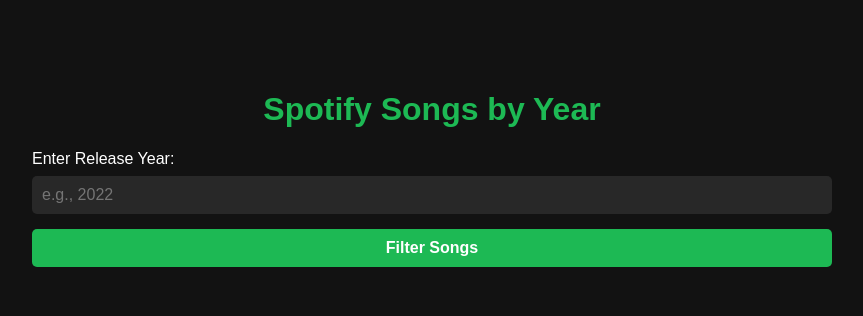
After one commit to sidjakinsboriss/spotify_app, a FastAPI app: template templates/saved_songs.html in a window 1280 px wide. The commit adds this page. Shown: the top 316 px of the page, without its empty margins (208-1071 px from the left). Run offline with FastAPI, Linux system fonts and the light colour scheme; the template is opened without the code that fills it, so the values that code supplies are empty.

Commit message:
added songs by year page

```diff
--- a/spotify.py
+++ b/spotify.py
@@ -1,9 +1,11 @@
+import asyncio
 import base64
 import random
 import string
 from functools import lru_cache
 from urllib.parse import urlencode
 
+import httpx
 import requests
 from fastapi import FastAPI, Depends, Request
 from fastapi.responses import RedirectResponse, HTMLResponse
@@ -62,11 +64,11 @@ def set_access_token(code: str, settings: Settings = Depends(get_settings)):
 
 @app.get('/callback')
 def callback(_: str = Depends(set_access_token)):
-    return RedirectResponse('http://localhost:8000/songs')
+    return RedirectResponse('http://localhost:8000/top_songs')
 
 
-@app.get('/songs', response_class=HTMLResponse)
-def get_songs(request: Request, time_range: str = 'long_term', limit: int = 10):
+@app.get('/top_songs', response_class=HTMLResponse)
+def get_top_songs(request: Request, time_range: str = 'long_term', limit: int = 10):
     url = 'https://api.spotify.com/v1/me/top/tracks'
     headers = {
         'Authorization': f'Bearer {ACCESS_TOKEN}'
@@ -78,13 +80,51 @@ def get_songs(request: Request, time_range: str = 'long_term', limit: int = 10):
     album_covers = [song['album']['images'][0]['url'] for song in data]
 
     return templates.TemplateResponse(
-        request=request, name='songs.html', context={'songs_and_covers': zip(song_names, album_covers)}
+        request=request, name='top_songs.html', context={'songs_and_covers': zip(song_names, album_covers)}
+    )
+
+
+async def fetch_songs_for_offset(offset: int):
+    url = 'https://api.spotify.com/v1/me/tracks'
+    headers = {'Authorization': f'Bearer {ACCESS_TOKEN}'}
+    params = {'limit': 50, 'offset': offset}
+
+    async with httpx.AsyncClient() as client:
+        response = await client.get(url, headers=headers, params=params)
+        response.raise_for_status()
+        return response.json()
+
+
+@app.get('/saved', response_class=HTMLResponse)
+async def get_saved_songs(request: Request, year: str | None = None):
+    initial_response = await fetch_songs_for_offset(0)
+    total_songs = initial_response['total']
+    print(total_songs)
+    offsets = range(0, total_songs, 50)
+
+    # Fetch all pages concurrently
+    tasks = [fetch_songs_for_offset(offset) for offset in offsets]
+    responses = await asyncio.gather(*tasks)
+    song_names = []
+    album_covers = []
+
+    for response in responses:
+        tracks = response['items']
+        tracks = list(
+            filter(lambda track: track['track']['album']['release_date'].startswith(year), tracks)
+        ) if year else tracks
+
+        song_names = [*song_names, *[track['track']['name'] for track in tracks]]
+        album_covers = [*album_covers, *[track['track']['album']['images'][0]['url'] for track in tracks]]
+
+    return templates.TemplateResponse(
+        request=request, name='saved_songs.html', context={'songs_and_covers': zip(song_names, album_covers)}
     )
 
 
 @app.get('/login')
 async def login(settings: Settings = Depends(get_settings)):
-    scope = 'user-read-private user-read-email user-top-read'
+    scope = 'user-read-private user-read-email user-top-read user-library-read'
     state = generate_random_string(16)
 
     query_params = {
--- /dev/null
+++ b/templates/saved_songs.html
@@ -0,0 +1,88 @@
+<!DOCTYPE html>
+<html lang="en">
+<head>
+    <meta charset="UTF-8">
+    <meta name="viewport" content="width=device-width, initial-scale=1.0">
+    <title>Spotify Songs</title>
+    <style>
+        body {
+            font-family: Arial, sans-serif;
+            background-color: #121212; /* Spotify-like dark background */
+            color: white;
+            margin: 0;
+            padding: 0;
+        }
+        .container {
+            max-width: 800px;
+            margin: 50px auto;
+            padding: 20px;
+        }
+        h1 {
+            text-align: center;
+            color: #1DB954; /* Spotify green */
+        }
+        form {
+            margin-bottom: 30px;
+        }
+        label {
+            display: block;
+            margin-bottom: 8px;
+        }
+        input, select, button {
+            display: block;
+            width: 100%;
+            margin-bottom: 15px;
+            padding: 10px;
+            font-size: 16px;
+            border: none;
+            border-radius: 5px;
+            box-sizing: border-box;
+        }
+        input, select {
+            background-color: #282828;
+            color: white;
+        }
+        button {
+            background-color: #1DB954;
+            color: white;
+            font-weight: bold;
+            cursor: pointer;
+        }
+        button:hover {
+            background-color: #1ed760;
+        }
+        .song-grid {
+            display: grid;
+            grid-template-columns: repeat(auto-fill, minmax(150px, 1fr));
+            gap: 20px;
+        }
+        .song {
+            text-align: center;
+        }
+        .song img {
+            width: 100%;
+            border-radius: 8px;
+        }
+    </style>
+</head>
+<body>
+    <div class="container">
+        <h1>Spotify Songs by Year</h1>
+        <form action="http://localhost:8000/saved" method="get">
+            <label for="release_year">Enter Release Year:</label>
+            <input type="text" id="release_year" name="year" placeholder="e.g., 2022">
+
+            <button type="submit">Filter Songs</button>
+        </form>
+
+        <div class="song-grid">
+            {% for song, cover in songs_and_covers %}
+            <div class="song">
+                <img src="{{ cover }}" alt="{{ song }}">
+                <p>{{ song }}</p>
+            </div>
+            {% endfor %}
+        </div>
+    </div>
+</body>
+</html>
--- a/templates/songs.html
+++ b/templates/top_songs.html
@@ -94,7 +94,7 @@
     <h1>Song Gallery</h1>
 
     <!-- Filter Form -->
-    <form action="/songs" method="get" class="filter-form">
+    <form action="/top_songs" method="get" class="filter-form">
         <select name="time_range">
             <option value="short_term" {% if time_range == 'short' %}selected{% endif %}>Short Term</option>
             <option value="medium_term" {% if time_range == 'medium' %}selected{% endif %}>Medium Term</option>
```
Also changed, not shown: 2 other files.
